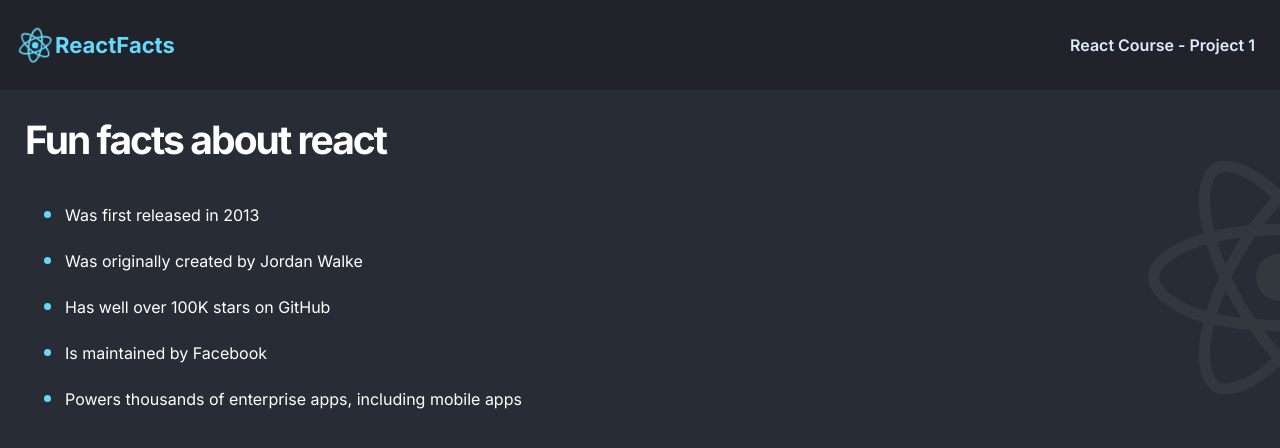
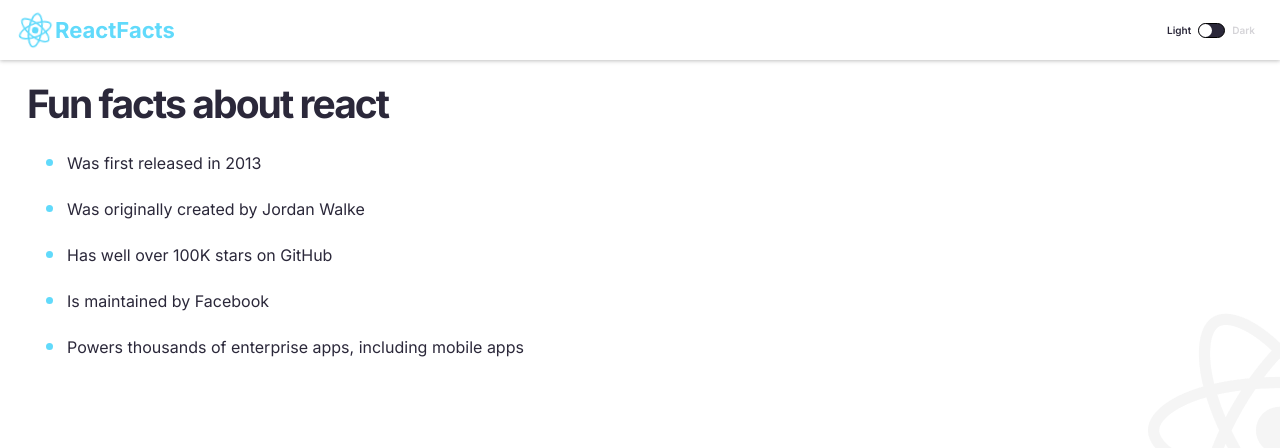
Before and after one commit to nsky80/react-info, a React (Create React App) app: page / in a window 1280 px wide. Shown: the top 448 px of the page. Built offline with nearby package versions, Linux system fonts and the light colour scheme.

Commit message:
Dark mode toggle button added

```diff
--- a/src/App.css
+++ b/src/App.css
@@ -1,10 +1,17 @@
-.nav {
+.container {
+  display: flex;
+  flex-direction: column;
+  height: 100vh;
+}
+
+nav {
   display: flex;
   align-items: center;
-  height: 90px;
+  height: 60px;
   padding: 30px 25px;
-  box-shadow: 0 2px 4px 0 rgba(65, 65, 65, 0.2);
-  background-color: #21222a;
+  background-color: #ffffff;
+  box-shadow: 0px 1px 4px rgba(0, 0, 0, 0.25);
+  z-index: 1;
 }
 
 .nav-logo {
@@ -30,10 +37,68 @@
 }
 
 
-.footer {
-  padding: 10px;
-  color: white;
-  background-color: rgb(54, 68, 68);
+nav.dark {
+  background-color: #21222A;
+}
+
+.toggler {
+  display: flex;
+  align-items: center;
+}
+
+.toggler p {
+  font-size: 0.625rem;
+  font-weight: 600;
+}
+
+.toggler--slider {
+  width: 25px;
+  height: 13px;
+  background-color: #2B283A;
+  border-radius: 2rem;
+  margin-inline: 7px;
+  cursor: pointer;
+  display: flex;
+  justify-content: flex-start;
+  align-items: center;
+  border: 1px solid black;
+  box-sizing: content-box;
+}
+
+nav.dark .toggler--slider {
+  border-color: white;
+  background-color: #F5F5F5;
+}
+
+.toggler--slider--circle {
+  height: 13px;
+  width: 13px;
+  background-color: white;
+  border-radius: 50%;
+}
+
+nav.dark .toggler--slider--circle {
+  background-color: black;
+}
+
+.toggler--light {
+  color: #2B283A;
+}
+
+nav.dark .toggler--light {
+  color: #918E9B;
+}
+
+.toggler--dark {
+  color: #D5D4D8;
+}
+
+nav.dark .toggler-dark {
+  color: #FFFFFF;
+}
+
+nav.dark .toggler--slider {
+  justify-content: flex-end;
 }
 
 @media (prefers-reduced-motion: no-preference) {
@@ -52,7 +117,6 @@
   }
 }
 
-
 /*
 Challenge: Place the gray react logo in the background
 
@@ -68,13 +132,27 @@ Hint: you'll need to use the following properties:
 those other properties)
 */
 
-.main{
-  padding-left: 25px;
+main{
+  padding: 20px 57px 0px 27px;
   color: white;
-  background-image: url("./images/react-icon-large.png");
+  background-image: url("./images/react-icon-light.png");
   background-repeat: no-repeat;
-  background-position: right 75%;
+  background-position: right center;
+  flex: 1 1 auto;
+  background-color: white;
+  color: #2B283A;
+}
 
+main.dark {
+  background-image: url("./images/react-icon-dark.png");
+  background-color: #282D35;
+  color: white;
+}
+
+.main--title {
+  margin: 0;
+  font-size: 39px;
+  letter-spacing: -0.05em;
 }
 
 .main--title{
--- a/src/component/Main.js
+++ b/src/component/Main.js
@@ -8,9 +8,9 @@ Skip 2 aspects of the design for now:
 Those will be separate challenges coming up.
 */
 
-export default function Navbar(){
+export default function Main(props){
     return (
-        <main className="main">
+        <main className={props.darkMode ? "dark" : ""}>
             <h1 className="main--title">Fun facts about react</h1>
             <ul className="main--facts">
                 <li>Was first released in 2013</li>
--- a/src/component/Navbar.js
+++ b/src/component/Navbar.js
@@ -1,12 +1,27 @@
 import logo from "../logo.svg"
 
-export default function Navbar() {
+export default function Navbar(props) {
 
     return (
-        <nav className="nav">
-            <img src={logo} alt="Logo" className="nav-logo"/>
+        <nav
+            className={props.darkMode ? "dark" : ""}
+        >
+            <img src={logo} alt="Logo" className="nav-logo" />
             <h3 className="nav--logo_text">ReactFacts</h3>
-            <h4 className="nav--title">React Course - Project 1</h4>
+
+            <div
+                className="toggler"
+            >
+                <p className="toggler--light">Light</p>
+                <div
+                    className="toggler--slider"
+                    onClick={props.toggleDarkMode}
+                >
+                    <div className="toggler--slider--circle"></div>
+                </div>
+                <p className="toggler--dark">Dark</p>
+            </div>
+
         </nav>
     )
 
--- a/src/index.css
+++ b/src/index.css
@@ -3,7 +3,7 @@ body {
   font-family: 'Inter', sans-serif;
   -webkit-font-smoothing: antialiased;
   -moz-osx-font-smoothing: grayscale;
-  background-color: #282d35;
+  /* background-color: #282d35; */
 }
 
 * {
```
Also changed, not shown: src/challenge.md (added, +28 -0 lines), src/images/react-icon-dark.png (renamed from src/images/react-icon-large.png), src/images/react-icon-light.png (added).
